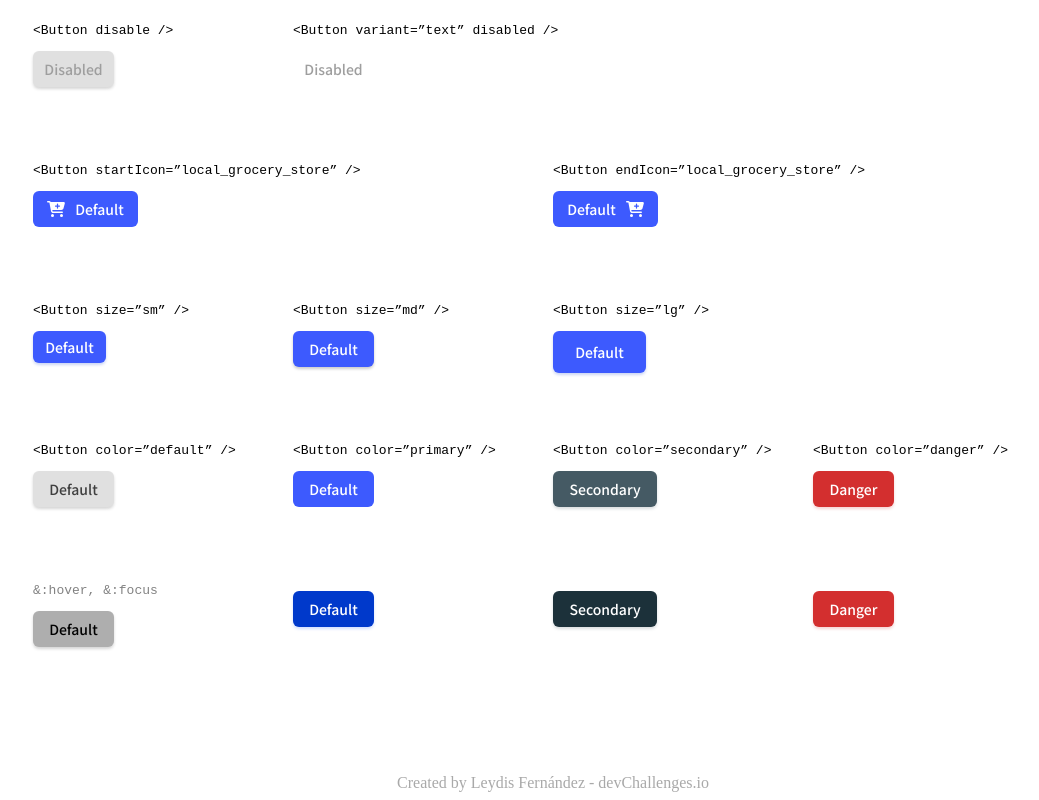
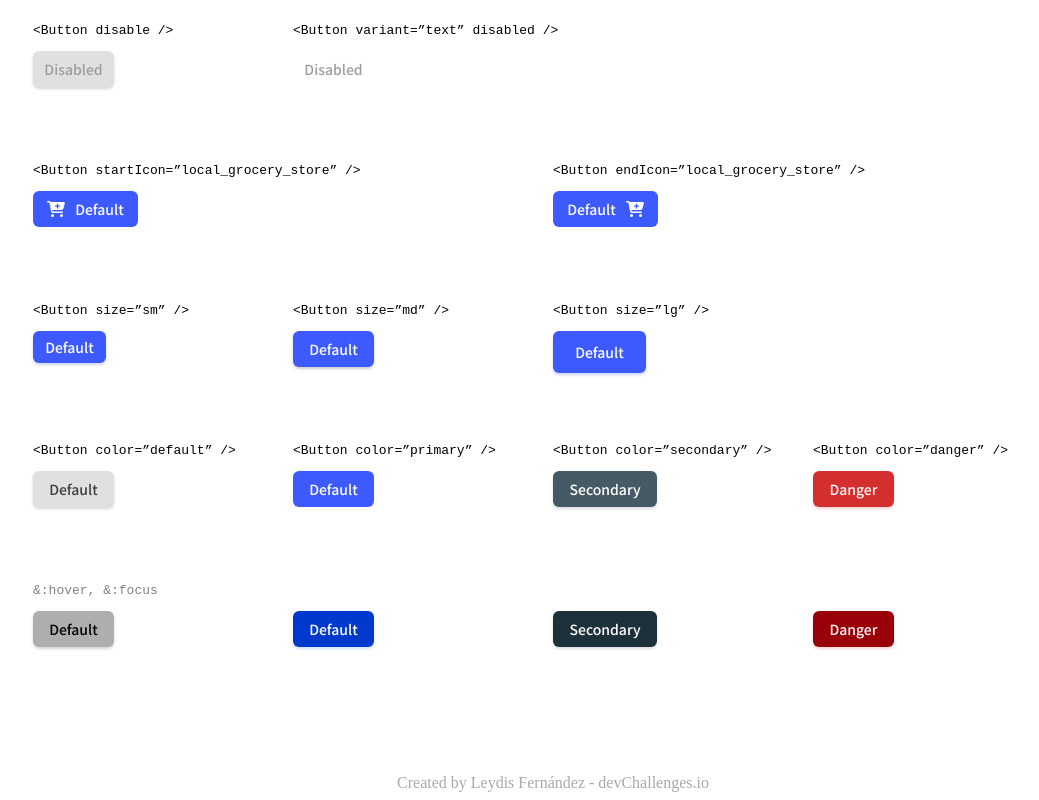
Before and after one commit to Leydisfh/Button-component, a React (Vite) app: page / in a window 1280 px wide. Shown: the part 640-1440 px from the top of the page, without its empty margins (232-1271 px from the left). Built offline with nearby package versions, Linux system fonts and the light colour scheme.

Commit message:
Adding some styles.

```diff
--- a/index.html
+++ b/index.html
@@ -3,7 +3,7 @@
   <head>
     <meta charset="UTF-8" />
     <link rel="stylesheet" href="/src/index.css">
-    <link rel="icon" type="image/svg+xml" href="/vite.svg" />
+    <link rel="icon" type="image/svg+xml" href="./src/assets/devchallenges.png" />
     <link href="https://fonts.googleapis.com/css2?family=Poppins:wght@600&display=swap" rel="stylesheet">
     <link href="https://fonts.googleapis.com/css2?family=Noto+Sans+JP:wght@500&family=Poppins:wght@600&display=swap" rel="stylesheet">
     <meta name="viewport" content="width=device-width, initial-scale=1.0" />
--- a/src/Styles/btnStyles/mix-colors.css
+++ b/src/Styles/btnStyles/mix-colors.css
@@ -16,7 +16,7 @@
 
 .btn__dark-danger{
     box-shadow: 0px 2px 3px 0px #D32F2F33;
-    background-color: #d32f2f;
+    background: #9A0007;
     color: #fff;
 }
 
--- a/src/variables.js
+++ b/src/variables.js
@@ -210,16 +210,19 @@
                 },
                 {
                     id:"btn020",
+                    textCode:" ",
                     btnTitle: "Default",
                     newClass:"btn__dark_blue"
             },
             {
                 id:"btn021",
+                textCode:" ",
                 btnTitle: "Secondary",
                 newClass:"btn__dark-green"
         },
         {
             id:"btn022",
+            textCode:" ",
             btnTitle: "Danger",
             newClass:"btn__dark-danger"
     },
```
